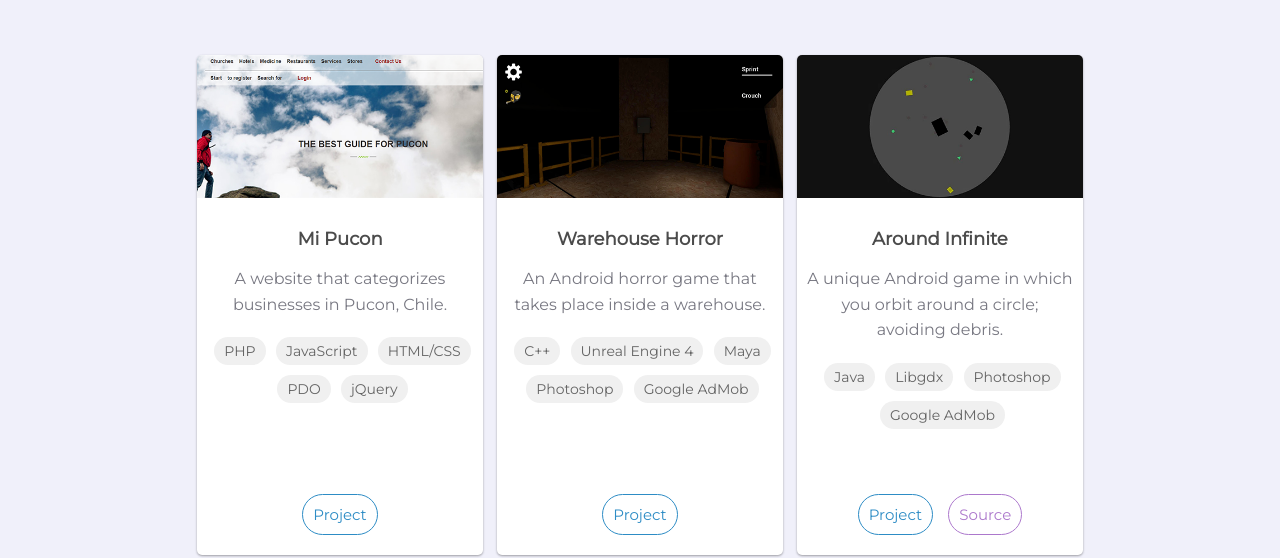
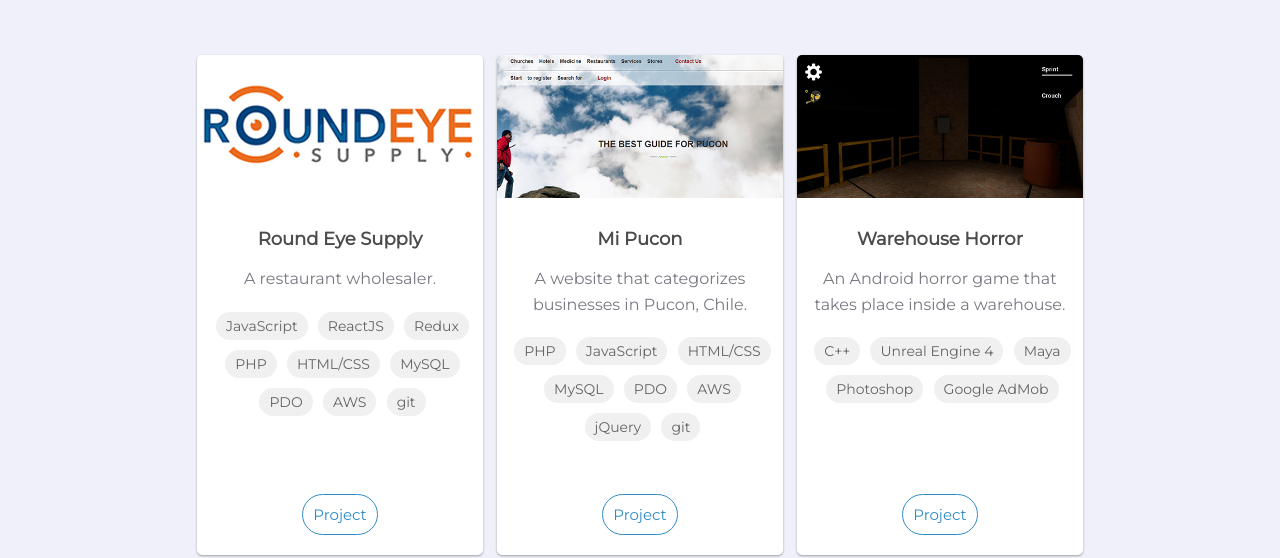
Before and after one commit to WKampel/WKampel.github.io, a plain HTML site: page index.html in a window 1280 px wide. Shown: the part 360-918 px from the top of the page. Drawn offline with Linux system fonts and the light colour scheme.

Commit message:
Changes.

```diff
--- a/index.html
+++ b/index.html
@@ -40,6 +40,40 @@
 
     <div id="body-container">
       <div id="projects-container">
+
+		<div class="project-card">
+          <img src="images/res.png" />
+
+          <div class="">
+            <div class="details-container ">
+              <h3>
+				Round Eye Supply
+              </h3>
+
+              <p>
+                A restaurant wholesaler.
+              </p>
+            </div>
+            <div class="skills-container">
+			  <div class="skill">JavaScript</div>
+			  <div class="skill">ReactJS</div>
+			  <div class="skill">Redux</div>
+              <div class="skill">PHP</div>
+              <div class="skill">HTML/CSS</div>
+			  <div class="skill">MySQL</div>
+              <div class="skill">PDO</div>
+			  <div class="skill">AWS</div>
+			  <div class="skill">git</div>
+            </div>
+          </div>
+
+          <div class="buttons">
+            <a class="project circle-button" href="https://roundeyesupply.com"
+              >Project</a
+            >
+          </div>
+        </div>
+
         <div class="project-card">
           <img src="images/mi-pucon.png" />
           <!-- <div class="title">MI PUCON</div> -->
@@ -58,8 +92,11 @@
               <div class="skill">PHP</div>
               <div class="skill">JavaScript</div>
               <div class="skill">HTML/CSS</div>
+			  <div class="skill">MySQL</div>
               <div class="skill">PDO</div>
+			  <div class="skill">AWS</div>
               <div class="skill">jQuery</div>
+			  <div class="skill">git</div>
             </div>
           </div>
 
```
Also changed, not shown: images/res.png (added), 1 other file.
